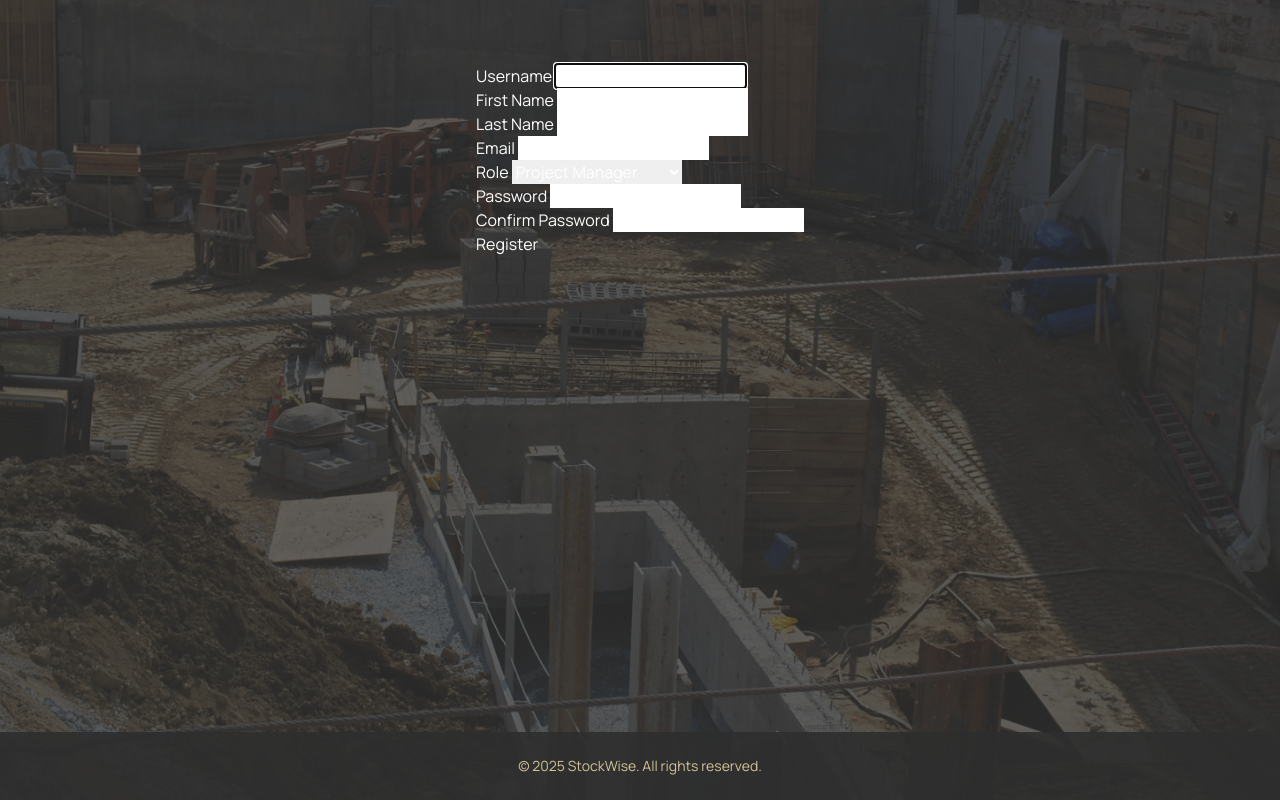
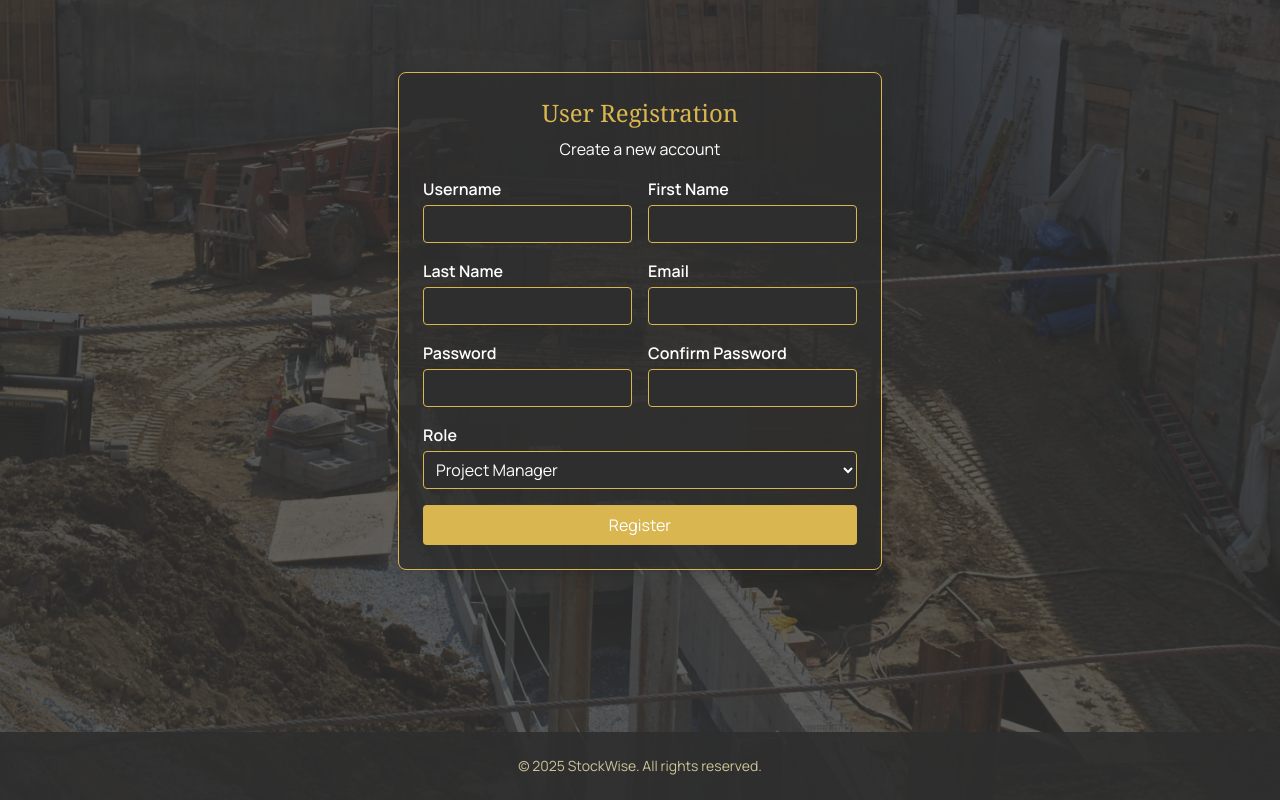
Before and after one commit to gianvalen/stockwise, a Django app: page /user/register/ in a window 1280 px wide. Run offline with Django 5.2, Linux system fonts and the light colour scheme; some libraries are stand-ins or nearby versions.

Commit message:
Registration Front-end

```diff
--- a/stockwise/templates/registration/register.html
+++ b/stockwise/templates/registration/register.html
@@ -3,58 +3,120 @@
 
 {% block title %}Register{% endblock %}
 
-{% block page_heading %}User Registration{% endblock %}
-{% block page_heading2 %}Create a new account{% endblock %}
+{% block content %}
+<div class="w-full max-w-xl bg-surface bg-opacity-80 rounded-lg shadow-lg p-6 border border-primary mx-auto mt-2">
+  <h2 class="text-2xl font-serif mb-2 text-primary text-center">User Registration</h2>
+  <p class="text-secondary mb-4 text-center">Create a new account</p>
 
-{% block content %}
-<div class="registration-form">
-    <form method="POST">
+  <form method="POST" novalidate class="grid grid-cols-1 md:grid-cols-2 gap-4">
     {% csrf_token %}
-        {{ form.non_field_errors }}
+    {% if form.non_field_errors %}
+      <p class="md:col-span-2 text-red-500 text-sm">{{ form.non_field_errors.0 }}</p>
+    {% endif %}
 
     <div>
-            <label for="{{ form.username.id_for_label }}">Username</label>
-            {{ form.username }}
-            {{ form.username.errors }}
+      <label for="{{ form.username.id_for_label }}" class="block mb-1 text-secondary font-semibold">Username</label>
+      <input
+        type="text"
+        name="{{ form.username.html_name }}"
+        id="{{ form.username.id_for_label }}"
+        value="{{ form.username.value|default_if_none:'' }}"
+        class="w-full bg-surface text-secondary border border-primary rounded px-2 py-1.5 focus:outline-none focus:ring-2 focus:ring-primary"
+      />
+      {% if form.username.errors %}
+        <p class="text-red-500 text-sm mt-1">{{ form.username.errors.0 }}</p>
+      {% endif %}
     </div>
 
     <div>
-            <label for="{{ form.first_name.id_for_label }}">First Name</label>
-            {{ form.first_name }}
-            {{ form.first_name.errors }}
+      <label for="{{ form.first_name.id_for_label }}" class="block mb-1 text-secondary font-semibold">First Name</label>
+      <input
+        type="text"
+        name="{{ form.first_name.html_name }}"
+        id="{{ form.first_name.id_for_label }}"
+        value="{{ form.first_name.value|default_if_none:'' }}"
+        class="w-full bg-surface text-secondary border border-primary rounded px-2 py-1.5 focus:outline-none focus:ring-2 focus:ring-primary"
+      />
+      {% if form.first_name.errors %}
+        <p class="text-red-500 text-sm mt-1">{{ form.first_name.errors.0 }}</p>
+      {% endif %}
     </div>
 
     <div>
-            <label for="{{ form.last_name.id_for_label }}">Last Name</label>
-            {{ form.last_name }}
-            {{ form.last_name.errors }}
+      <label for="{{ form.last_name.id_for_label }}" class="block mb-1 text-secondary font-semibold">Last Name</label>
+      <input
+        type="text"
+        name="{{ form.last_name.html_name }}"
+        id="{{ form.last_name.id_for_label }}"
+        value="{{ form.last_name.value|default_if_none:'' }}"
+        class="w-full bg-surface text-secondary border border-primary rounded px-2 py-1.5 focus:outline-none focus:ring-2 focus:ring-primary"
+      />
+      {% if form.last_name.errors %}
+        <p class="text-red-500 text-sm mt-1">{{ form.last_name.errors.0 }}</p>
+      {% endif %}
     </div>
 
     <div>
-            <label for="{{ form.email.id_for_label }}">Email</label>
-            {{ form.email }}
-            {{ form.email.errors }}
+      <label for="{{ form.email.id_for_label }}" class="block mb-1 text-secondary font-semibold">Email</label>
+      <input
+        type="email"
+        name="{{ form.email.html_name }}"
+        id="{{ form.email.id_for_label }}"
+        value="{{ form.email.value|default_if_none:'' }}"
+        class="w-full bg-surface text-secondary border border-primary rounded px-2 py-1.5 focus:outline-none focus:ring-2 focus:ring-primary"
+      />
+      {% if form.email.errors %}
+        <p class="text-red-500 text-sm mt-1">{{ form.email.errors.0 }}</p>
+      {% endif %}
     </div>
 
     <div>
-            <label for="{{ form.user_type.id_for_label }}">Role</label>
-            {{ form.user_type }}
-            {{ form.user_type.errors }}
+      <label for="{{ form.password1.id_for_label }}" class="block mb-1 text-secondary font-semibold">Password</label>
+      <input
+        type="password"
+        name="{{ form.password1.html_name }}"
+        id="{{ form.password1.id_for_label }}"
+        class="w-full bg-surface text-secondary border border-primary rounded px-2 py-1.5 focus:outline-none focus:ring-2 focus:ring-primary"
+      />
+      {% if form.password1.errors %}
+        <p class="text-red-500 text-sm mt-1">{{ form.password1.errors.0 }}</p>
+      {% endif %}
     </div>
 
     <div>
-            <label for="{{ form.password1.id_for_label }}">Password</label>
-            {{ form.password1 }}
-            {{ form.password1.errors }}
+      <label for="{{ form.password2.id_for_label }}" class="block mb-1 text-secondary font-semibold">Confirm Password</label>
+      <input
+        type="password"
+        name="{{ form.password2.html_name }}"
+        id="{{ form.password2.id_for_label }}"
+        class="w-full bg-surface text-secondary border border-primary rounded px-2 py-1.5 focus:outline-none focus:ring-2 focus:ring-primary"
+      />
+      {% if form.password2.errors %}
+        <p class="text-red-500 text-sm mt-1">{{ form.password2.errors.0 }}</p>
+      {% endif %}
     </div>
 
-        <div>
-            <label for="{{ form.password2.id_for_label }}">Confirm Password</label>
-            {{ form.password2 }}
-            {{ form.password2.errors }}
+    <div class="md:col-span-2">
+      <label for="{{ form.user_type.id_for_label }}" class="block mb-1 text-secondary font-semibold">Role</label>
+      <select
+        name="{{ form.user_type.html_name }}"
+        id="{{ form.user_type.id_for_label }}"
+        class="w-full bg-surface text-secondary border border-primary rounded px-2 py-1.5 focus:outline-none focus:ring-2 focus:ring-primary"
+      >
+        {% for val, label in form.user_type.field.choices %}
+          <option value="{{ val }}" {% if form.user_type.value == val|stringformat:"s" %}selected{% endif %}>{{ label }}</option>
+        {% endfor %}
+      </select>
+      {% if form.user_type.errors %}
+        <p class="text-red-500 text-sm mt-1">{{ form.user_type.errors.0 }}</p>
+      {% endif %}
     </div>
 
-        <button type="submit">Register</button>
+    <div class="md:col-span-2">
+      <button type="submit" class="w-full bg-primary text-secondary py-2 rounded hover:bg-secondary hover:text-primary transition">
+        Register
+      </button>
+    </div>
   </form>
 </div>
 {% endblock %}
```
Also changed, not shown: stockwise/templates/registration/login.html (+47 -19 lines). Lines whose indentation alone changed are shown as unchanged.
